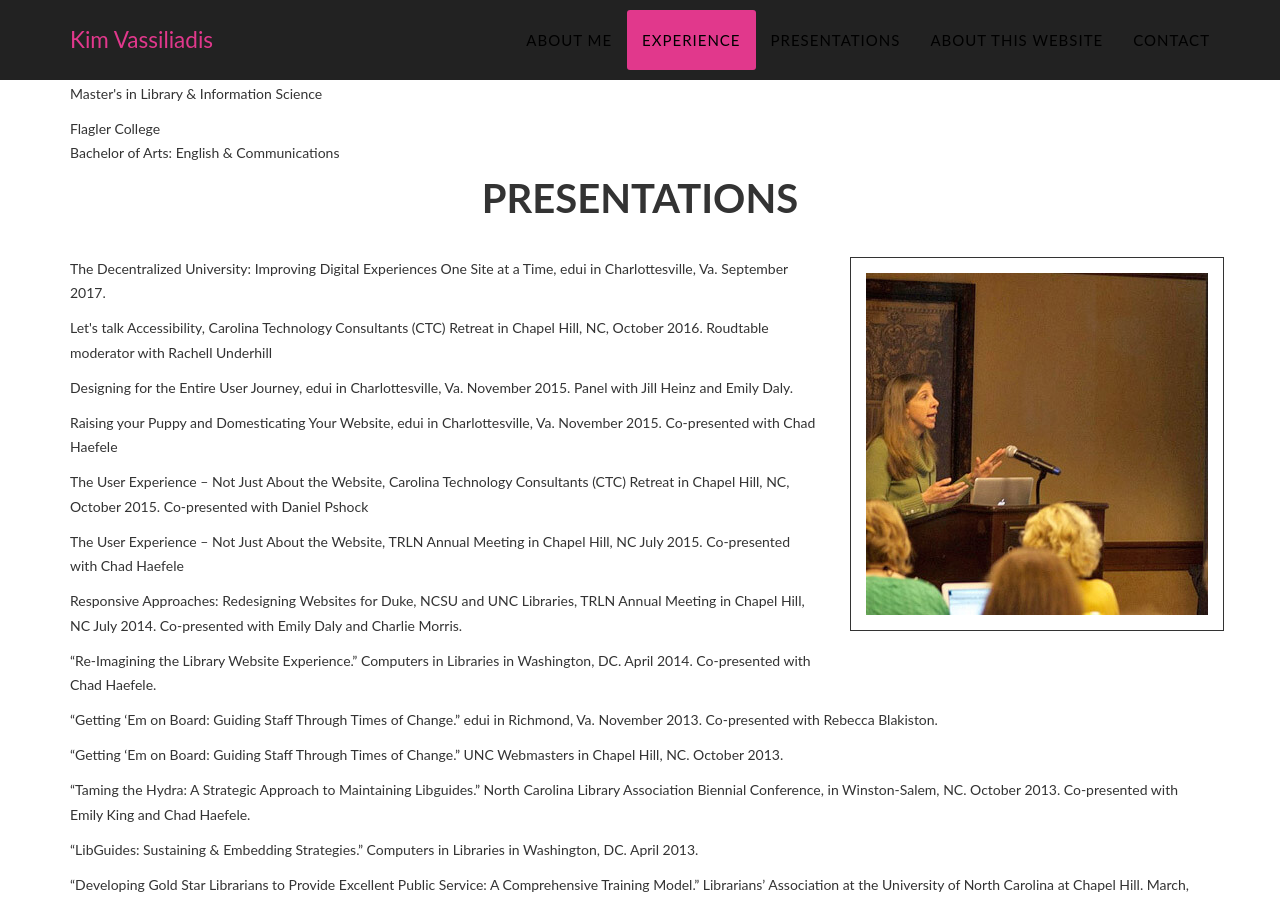
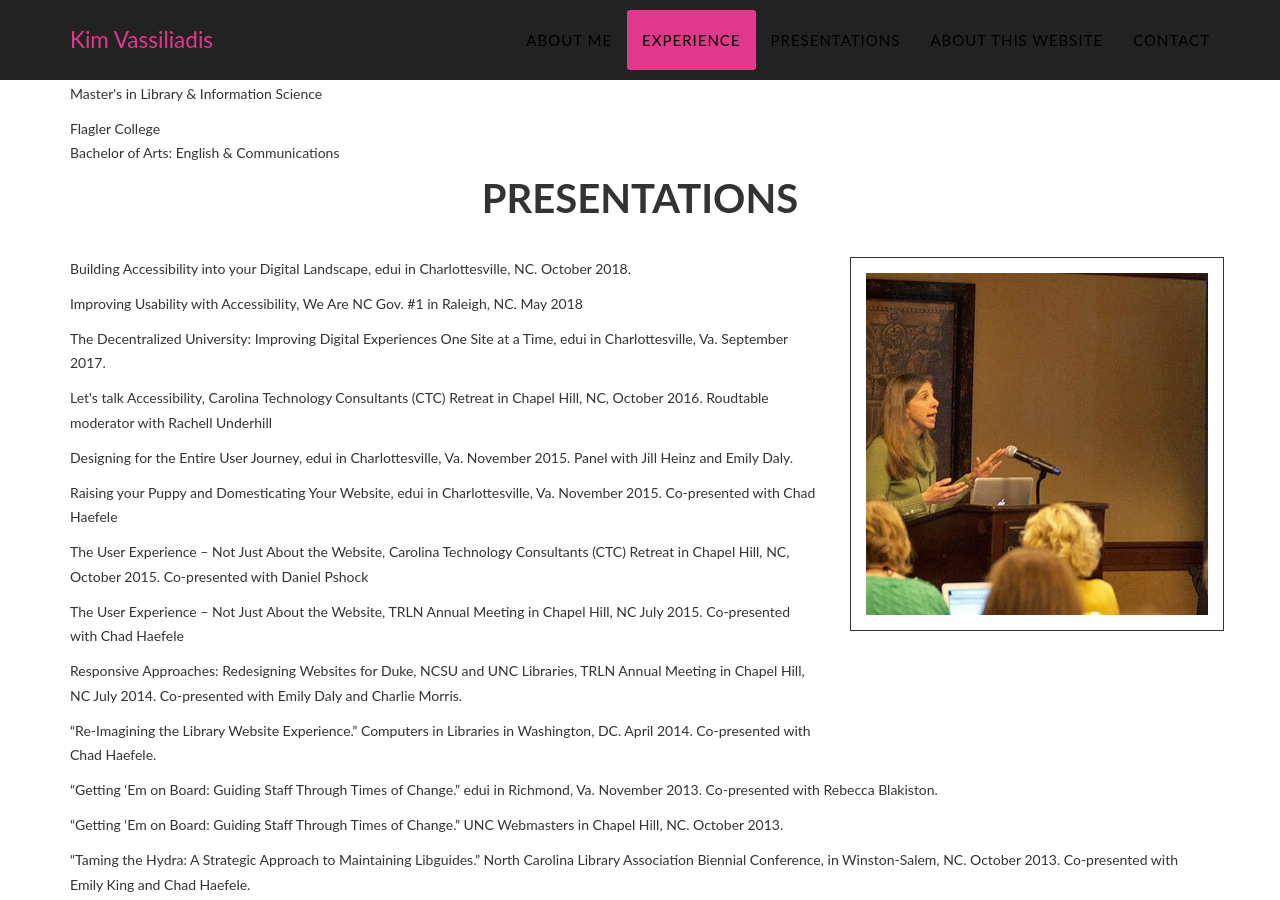
Before and after one commit to kimbrarian/jekyll, a Jekyll site: the page built from index.html, in a window 1280 px wide and 900 px high, scrolled down 2433 px. Built offline with Jekyll 4.4.1, drawn with Linux system fonts in a browser that asks for light colours.

Commit message:
Update presentations.html

```diff
--- a/_includes/presentations.html
+++ b/_includes/presentations.html
@@ -4,6 +4,8 @@
             <div class="row">
                  <h2 class="section-heading" align="center">Presentations</h2><br />
                <div class="col-xs-12 col-sm-12 col-lg-8">
+                   <p>Building Accessibility into your Digital Landscape, edui in Charlottesville, NC. October 2018.</p>
+                   <p>Improving Usability with Accessibility, We Are NC Gov. #1 in Raleigh, NC. May 2018</p>
                    <p>The Decentralized University: Improving Digital Experiences One Site at a Time, edui in Charlottesville, Va. September 2017.</p>
                 <p>Let's talk Accessibility, Carolina Technology Consultants (CTC) Retreat in Chapel Hill, NC, October 2016. Roudtable moderator with Rachell Underhill
                <p> Designing for the Entire User Journey, edui in Charlottesville, Va. November 2015. Panel with Jill Heinz and Emily Daly.</p>
```
